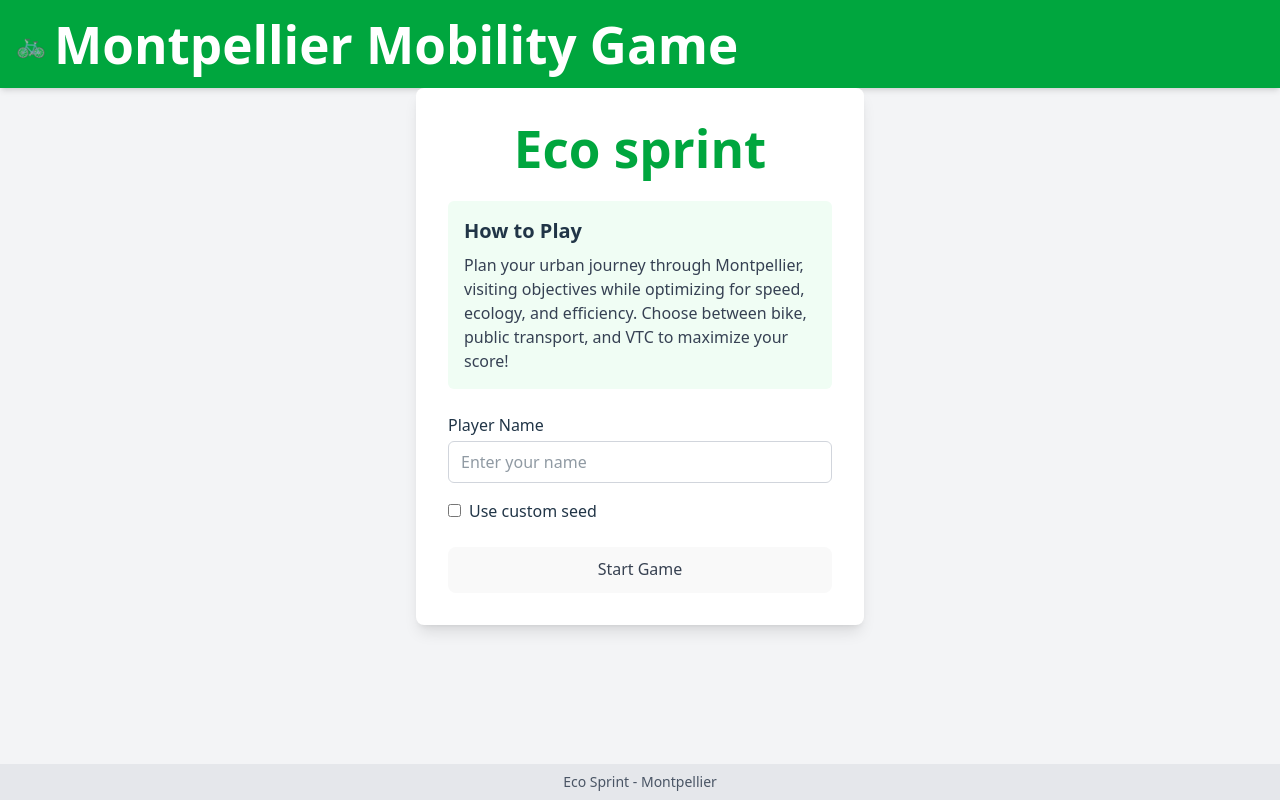
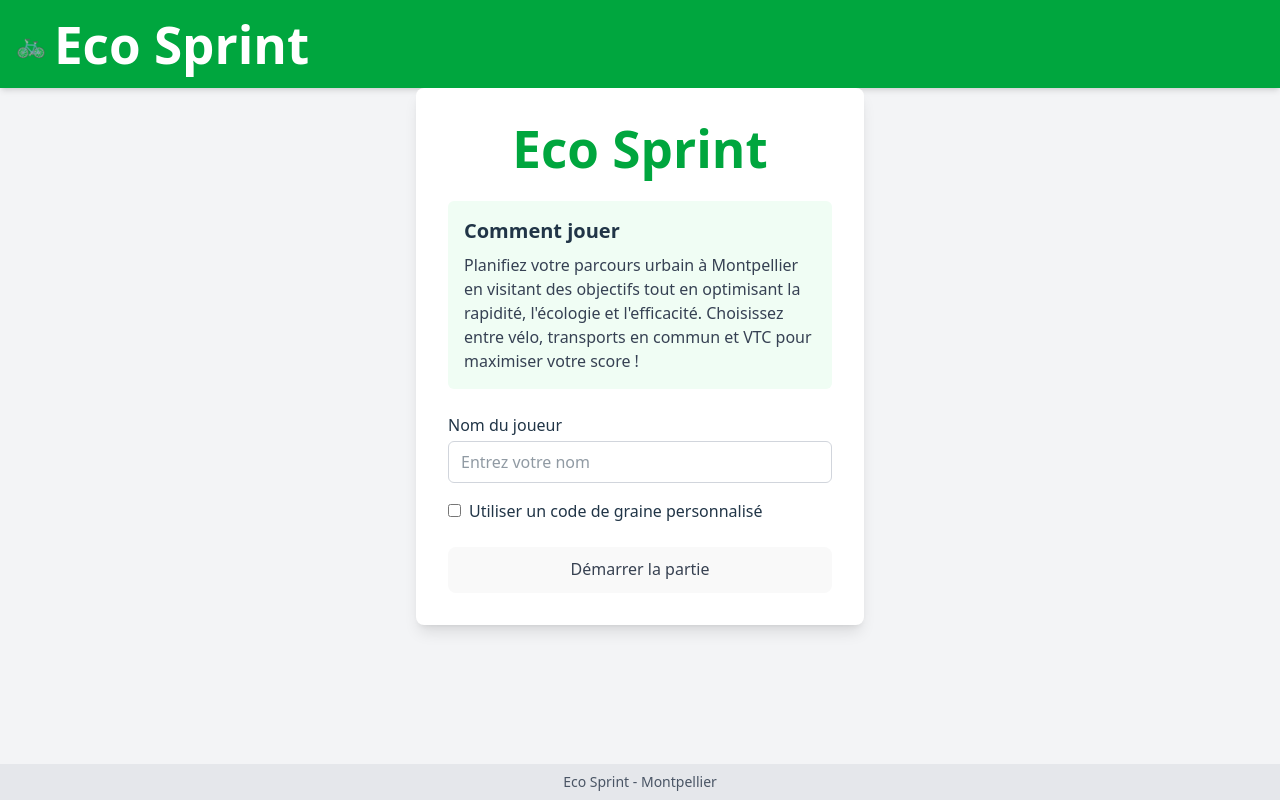
Before and after one commit to orkeilius/Eco-sprint, a React (Vite) app: page / in a window 1280 px wide. Built offline with nearby package versions, Linux system fonts and the light colour scheme.

Commit message:
change accent color

```diff
--- a/src/components/game/EndGameScreen.tsx
+++ b/src/components/game/EndGameScreen.tsx
@@ -76,19 +76,19 @@ const EndGameScreen = () => {
 
       <div className="text-center mb-6">
         <div className="text-5xl font-bold text-green-600 mb-2">{currentScore}</div>
-        <div className="text-gray-500">Score Total</div>
+        <div className="text-gray-500">Score total</div>
       </div>
 
       <div className="grid grid-cols-2 gap-6 mb-8">
         <div className="bg-green-50 p-4 rounded-lg text-center">
           <div className="text-3xl font-bold text-green-600">{stats.completedObjectivesCount}/{stats.totalObjectivesCount}</div>
-          <div className="text-sm text-gray-600">Objectifs Complétés</div>
+          <div className="text-sm text-gray-600">Objectifs complétés</div>
           <div className="text-sm font-semibold">{stats.completionPercentage}%</div>
         </div>
 
         <div className="bg-green-100 p-4 rounded-lg text-center">
           <div className="text-3xl font-bold text-green-600">{stats.ecologyScore}/100</div>
-          <div className="text-sm text-gray-600">Score Écologique</div>
+          <div className="text-sm text-gray-600">Score écologique</div>
         </div>
 
         <div className="bg-yellow-50 p-4 rounded-lg text-center">
@@ -98,12 +98,12 @@ const EndGameScreen = () => {
 
         <div className="bg-red-50 p-4 rounded-lg text-center">
           <div className="text-3xl font-bold text-red-600">{formatCO2Emissions(stats.totalCO2)}</div>
-          <div className="text-sm text-gray-600">CO₂ Émis</div>
+          <div className="text-sm text-gray-600">CO₂ émis</div>
         </div>
       </div>
 
       <div className="space-y-4 mb-8">
-        <h3 className="font-semibold text-lg border-b pb-2">Statistiques de Transport</h3>
+        <h3 className="font-semibold text-lg border-b pb-2">Statistiques de transport</h3>
         <div className="grid grid-cols-3 gap-4">
           <div className="bg-green-50 p-3 rounded-lg text-center">
             <div className="text-2xl mb-1">🚲</div>
@@ -147,7 +147,7 @@ const EndGameScreen = () => {
           onClick={() => window.location.reload()}
           className="flex-1 py-2 border border-green-600 text-green-600 rounded-md hover:bg-green-50"
         >
-          Nouvelle Partie
+          Nouvelle partie
         </button>
         <button
           onClick={() => dispatch({ type: 'END_GAME' })}
--- a/src/components/game/ObjectiveList.tsx
+++ b/src/components/game/ObjectiveList.tsx
@@ -18,7 +18,7 @@ const ObjectiveList = ({ objectives, onObjectiveSelect }: ObjectiveListProps) =>
 
   return (
     <div className="space-y-4">
-      <h3 className="font-semibold text-gray-700">Pending Objectives ({pendingObjectives.length})</h3>
+      <h3 className="font-semibold text-gray-700">Objectifs en cours ({pendingObjectives.length})</h3>
       <ul className="space-y-2">
         {pendingObjectives.map((objective) => (
           <li
@@ -34,7 +34,7 @@ const ObjectiveList = ({ objectives, onObjectiveSelect }: ObjectiveListProps) =>
 
       {completedObjectives.length > 0 && (
         <>
-          <h3 className="font-semibold text-gray-700 mt-6">Completed ({completedObjectives.length})</h3>
+          <h3 className="font-semibold text-gray-700 mt-6">Complétés ({completedObjectives.length})</h3>
           <ul className="space-y-2">
             {completedObjectives.map((objective) => (
               <li
--- a/src/components/game/StartScreen.tsx
+++ b/src/components/game/StartScreen.tsx
@@ -14,33 +14,33 @@ const StartScreen = () => {
       type: 'START_GAME',
       payload: {
         seed: finalSeed,
-        playerName: playerName || 'Player'
+        playerName: playerName || 'Joueur'
       }
     });
   };
 
   return (
     <div className="flex flex-col items-center justify-center max-w-md mx-auto bg-white rounded-lg shadow-lg p-8">
-      <h1 className="text-3xl font-bold mb-6 text-green-600">Eco sprint</h1>
+      <h1 className="text-3xl font-bold mb-6 text-green-600">Eco Sprint</h1>
 
       <div className="w-full mb-6 bg-green-50 p-4 rounded-md">
-        <h2 className="text-xl font-semibold mb-2">How to Play</h2>
+        <h2 className="text-xl font-semibold mb-2">Comment jouer</h2>
         <p className="text-gray-700">
-          Plan your urban journey through Montpellier, visiting objectives
-          while optimizing for speed, ecology, and efficiency. Choose between
-          bike, public transport, and VTC to maximize your score!
+          Planifiez votre parcours urbain à Montpellier en visitant des objectifs
+          tout en optimisant la rapidité, l'écologie et l'efficacité. Choisissez entre
+          vélo, transports en commun et VTC pour maximiser votre score !
         </p>
       </div>
 
       <div className="w-full space-y-4 mb-6">
         <div>
-          <label htmlFor="playerName" className="block mb-1 font-medium">Player Name</label>
+          <label htmlFor="playerName" className="block mb-1 font-medium">Nom du joueur</label>
           <input
             type="text"
             id="playerName"
             value={playerName}
             onChange={(e) => setPlayerName(e.target.value)}
-            placeholder="Enter your name"
+            placeholder="Entrez votre nom"
             className="w-full px-3 py-2 border border-gray-300 rounded-md"
           />
         </div>
@@ -53,22 +53,22 @@ const StartScreen = () => {
             onChange={() => setUseSeed(!useSeed)}
             className="mr-2"
           />
-          <label htmlFor="useSeed" className="font-medium">Use custom seed</label>
+          <label htmlFor="useSeed" className="font-medium">Utiliser un code de graine personnalisé</label>
         </div>
 
         {useSeed && (
           <div>
-            <label htmlFor="seed" className="block mb-1 font-medium">Seed</label>
+            <label htmlFor="seed" className="block mb-1 font-medium">Graine</label>
             <input
               type="text"
               id="seed"
               value={seed}
               onChange={(e) => setSeed(e.target.value)}
-              placeholder="Enter seed code"
+              placeholder="Entrez le code graine"
               className="w-full px-3 py-2 border border-gray-300 rounded-md"
             />
             <p className="text-xs text-gray-500 mt-1">
-              Using the same seed will generate the same objectives.
+              Utiliser la même graine générera les mêmes objectifs.
             </p>
           </div>
         )}
@@ -78,7 +78,7 @@ const StartScreen = () => {
         onClick={handleStartGame}
         className="w-full py-3 bg-green-600 text-white rounded-lg font-semibold hover:bg-green-700 text-lg"
       >
-        Start Game
+        Démarrer la partie
       </button>
     </div>
   );
--- a/src/components/ui/NavBar.tsx
+++ b/src/components/ui/NavBar.tsx
@@ -4,7 +4,7 @@ const NavBar = () => {
       <div className="container mx-auto flex justify-between items-center">
         <div className="flex items-center space-x-2">
           <span className="text-2xl font-bold">🚲</span>
-          <h1 className="text-xl font-semibold">Montpellier Mobility Game</h1>
+          <h1 className="text-xl font-semibold">Eco Sprint</h1>
         </div>
       </div>
     </nav>
--- a/src/components/ui/ScoreDisplay.tsx
+++ b/src/components/ui/ScoreDisplay.tsx
@@ -16,7 +16,7 @@ const ScoreDisplay = ({ score, timeRemaining }: ScoreDisplayProps) => {
         <div className="text-2xl font-bold text-green-600">{score}</div>
       </div>
       <div className="bg-green-100 rounded-md p-2">
-        <span className="text-sm text-gray-500">Time Remaining</span>
+        <span className="text-sm text-gray-500">Temps restant</span>
         <div className="text-2xl font-bold text-green-600">{formattedTime}</div>
       </div>
     </div>
--- a/src/context/GameContext.tsx
+++ b/src/context/GameContext.tsx
@@ -77,7 +77,7 @@ function gameReducer(state: GameState, action: GameAction): GameState {
         playerName: action.payload.playerName,
         isPlaying: true,
         currentScore: 0,
-        remainingTime: 120 * 60,
+        remainingTime: 60 * 60,
         plannedTrips: [],
         loading: true,
         error: undefined
```
Also changed, not shown: src/components/map/GameMap.tsx (+88 -76 lines).
